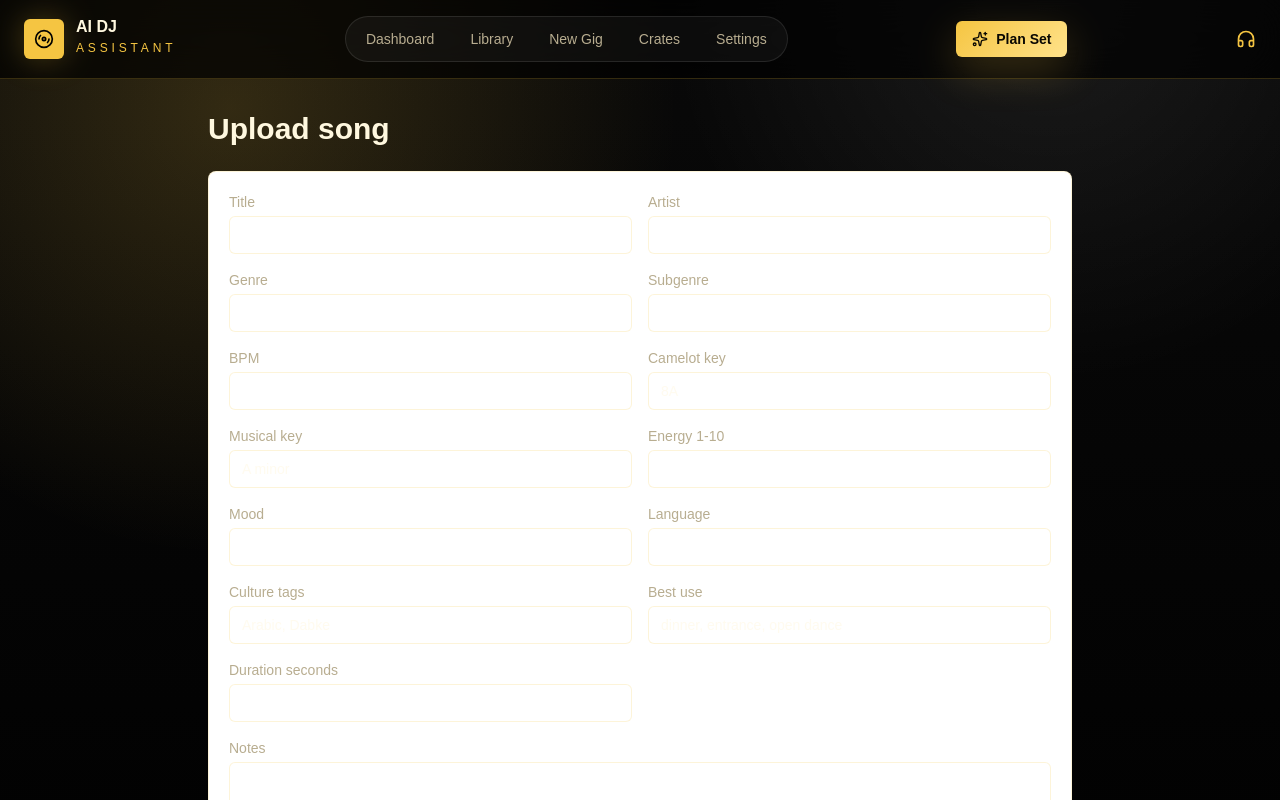
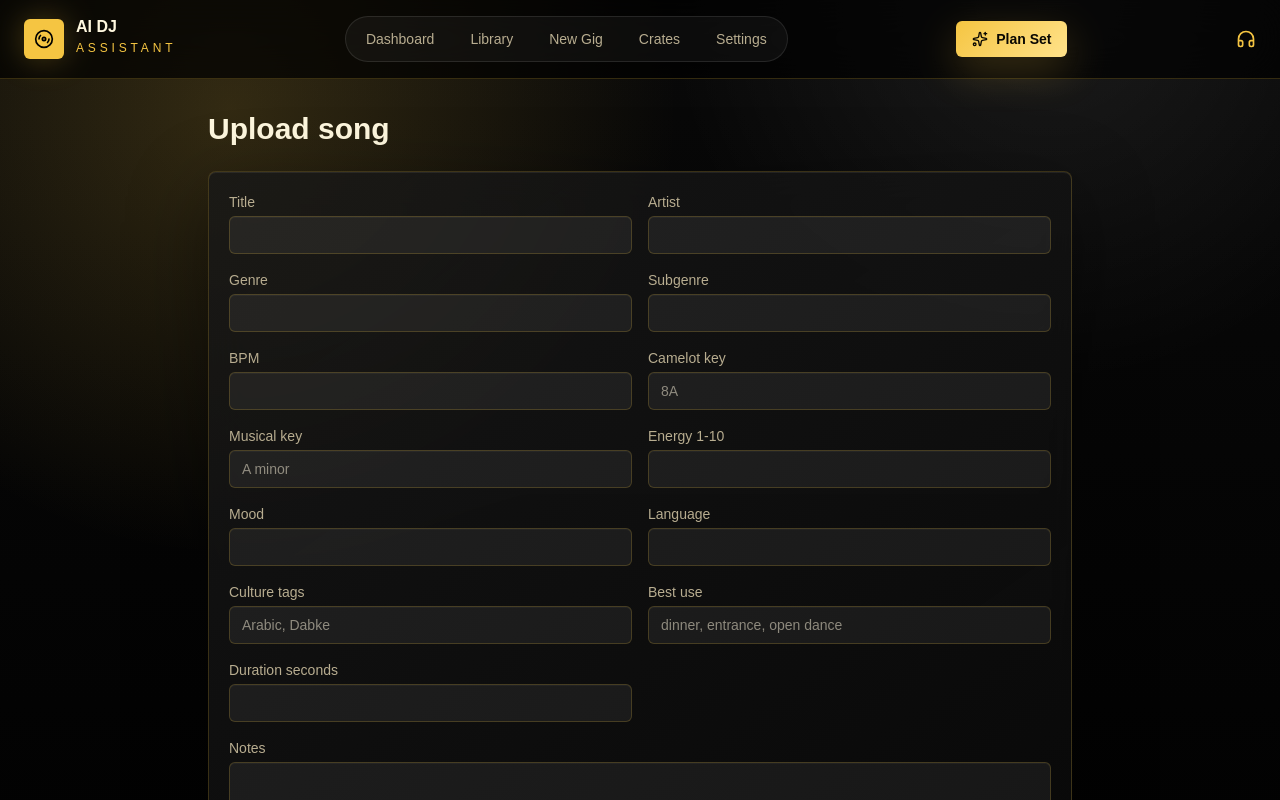
Before and after one commit to rshahoud2-png/DJ---assistant-, a Next.js app: page /library/upload in a window 1280 px wide. Shown: the top 800 px of the page. Built offline with nearby package versions, Linux system fonts and the light colour scheme.

Commit message:
Restyle song metadata form

```diff
--- a/src/components/song-form.tsx
+++ b/src/components/song-form.tsx
@@ -5,7 +5,7 @@ type Song = Record<string, unknown>;
 
 export function SongForm({ song }: { song?: Song }) {
   return (
-    <form action={saveSong} className="grid gap-4 rounded-lg border border-[var(--border)] bg-white p-5">
+    <form action={saveSong} className="glass-card grid gap-4 rounded-lg p-5">
       {song?.id ? <input type="hidden" name="id" value={String(song.id)} /> : null}
       <div className="grid gap-4 md:grid-cols-2">
         <Field name="title" label="Title" value={song?.title} required />
```
